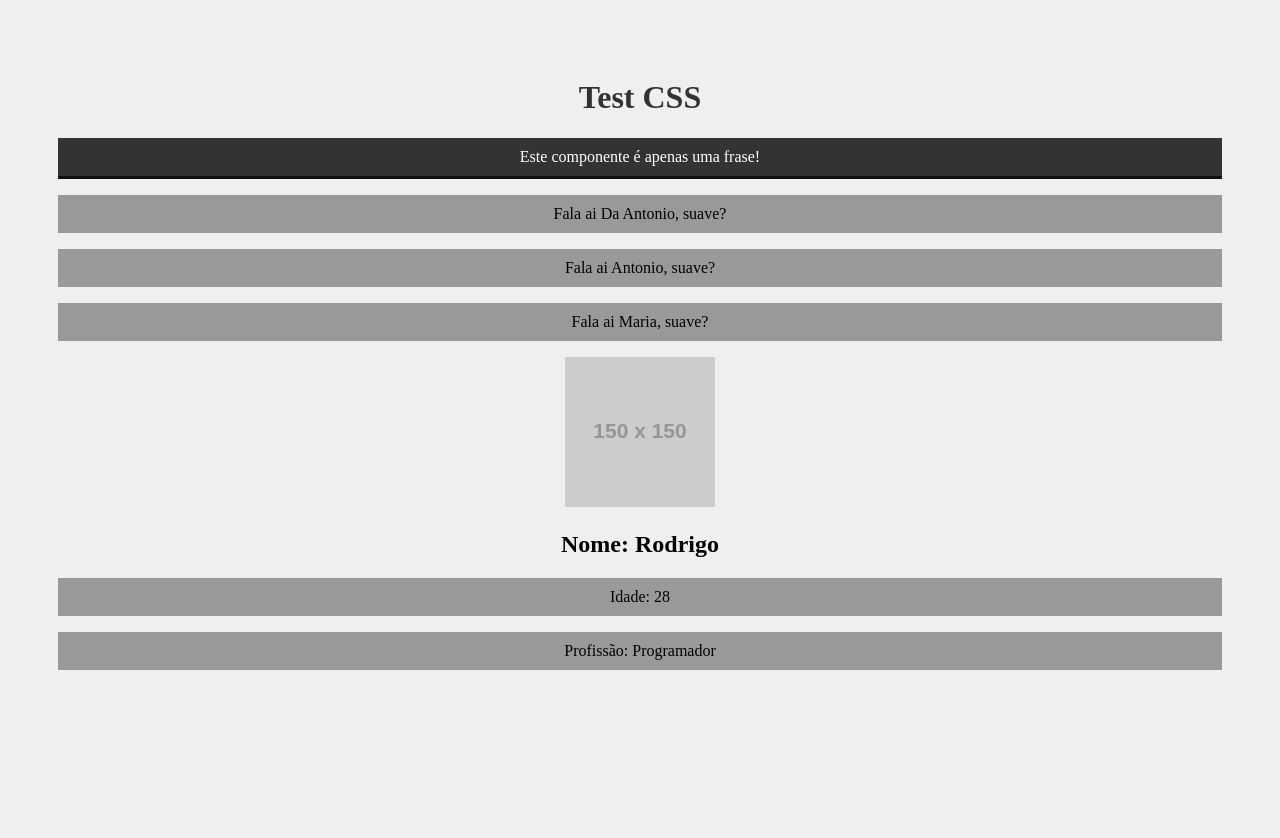
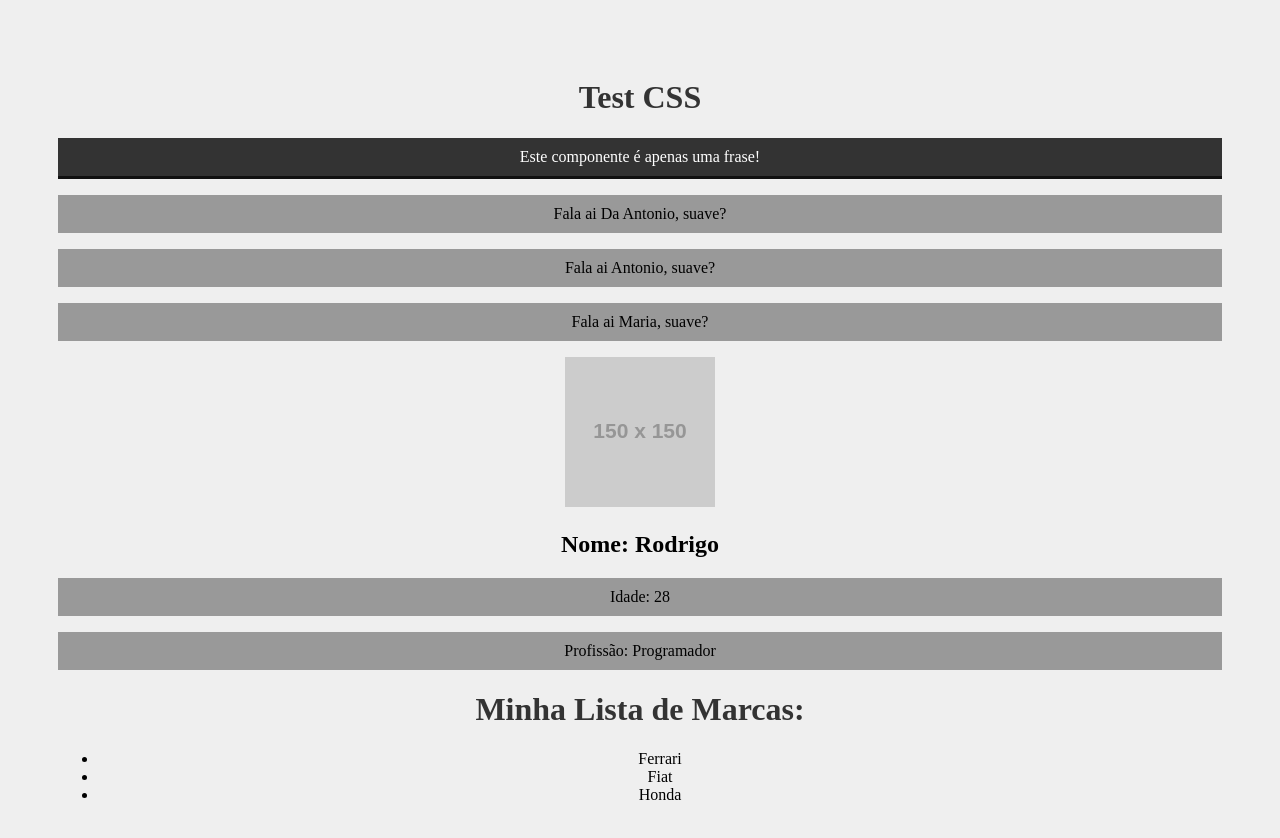
Before and after one commit to daantonio27/formation-react, a React (Create React App) app: page / in a window 1280 px wide. Shown: the top 838 px of the page. Before the commit the page ends 800 px from the top, so only its background shows below. Built offline with nearby package versions, Linux system fonts and the light colour scheme.

Commit message:
fragments

```diff
--- a/src/App.js
+++ b/src/App.js
@@ -3,6 +3,7 @@
 import SayMyName from './components/SayMyName';
 import Pessoa from './components/Pessoa';
 import Phrase from './components/phrase';
+import List from './components/List';
 
 function App() {
 
@@ -11,7 +12,7 @@
   return (
     <div className="App">
       <h1>Test CSS</h1>
-      <Phrase/>
+      <Phrase />
       <SayMyName nome="Da Antonio" />
       <SayMyName nome="Antonio" />
       <SayMyName nome={nome} />
@@ -21,6 +22,7 @@
         profissao="Programador"
         foto="https://via.placeholder.com/150"
       />
+      <List />
     </div>
   );
 }
--- /dev/null
+++ b/src/components/Item.js
@@ -0,0 +1,9 @@
+function Item(props) {
+  return (
+    <>
+      <li>{props.marca}</li>
+    </>
+  );
+}
+
+export default Item;
--- /dev/null
+++ b/src/components/List.js
@@ -0,0 +1,16 @@
+import Item from "./Item";
+
+function List() {
+  return (
+    <div>
+      <h1>Minha Lista de Marcas:</h1>
+      <ul>
+        <Item marca="Ferrari" />
+        <Item marca="Fiat" />
+        <Item marca="Honda" />
+      </ul>
+    </div>
+  );
+}
+
+export default List;
--- a/src/index.css
+++ b/src/index.css
@@ -1,5 +1,6 @@
 body {
   padding: 50px;
+  padding-bottom: 500px;
   background-color: #efefef;
 }
 
```
